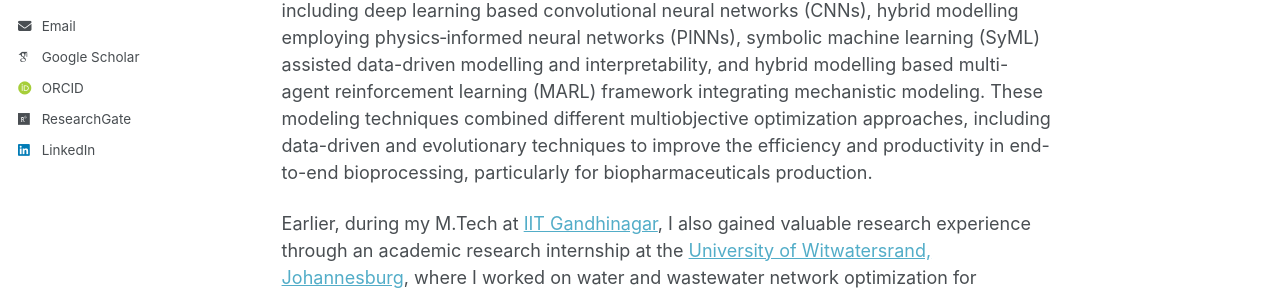
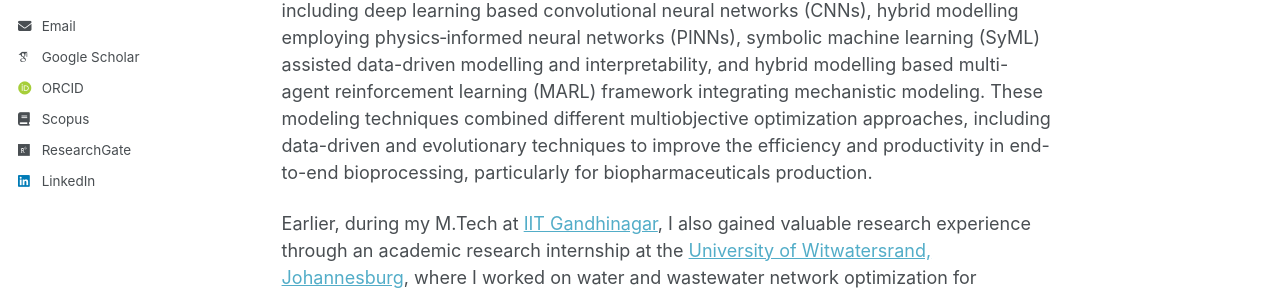
Before and after one commit to mdnasreiit/mdnasreiit.github.io, a Jekyll site: the page built from _pages/about.md, in a window 1280 px wide. Shown: the part 321-616 px from the top of the page. Built offline with Jekyll 4.4.1, drawn with Linux system fonts in a browser that asks for light colours; some web fonts are replaced.

Commit message:
Change SCOPUS to scopus in author profile

```diff
--- a/_includes/author-profile.html
+++ b/_includes/author-profile.html
@@ -53,8 +53,8 @@
       {% if author.orcid %}
         <li><a href="{{ author.orcid }}"><i class="ai ai-orcid ai-fw icon-pad-right"></i>ORCID</a></li>
       {% endif %}
-      {% if author.SCOPUS %}
-        <li><a href="{{ author.SCOPUS }}"><i class="fas fa-fw fa-book icon-pad-right" aria-hidden="true"></i>Scopus</a></li>
+      {% if author.scopus %}
+        <li><a href="{{ author.scopus }}"><i class="fas fa-fw fa-book icon-pad-right" aria-hidden="true"></i>Scopus</a></li>
       {% endif %}
       {% if author.pubmed %}
         <li><a href="{{ author.pubmed }}"><i class="ai ai-pubmed ai-fw icon-pad-right"></i>PubMed</a></li>
```
